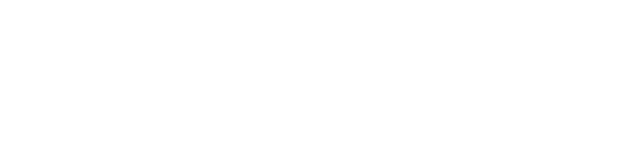
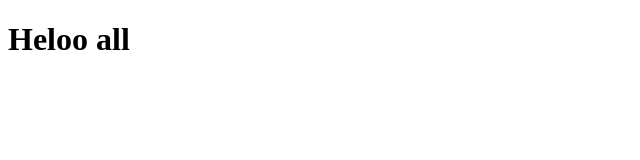
Before and after one commit to SeemaRathore/git-one, a plain HTML site: page index.html in a window 1280 px wide. Shown: the whole page, without its empty margins (0-640 px from the left). Drawn offline with Linux system fonts and the light colour scheme.

Commit message:
added h1

```diff
--- a/index.html
+++ b/index.html
@@ -6,5 +6,6 @@
     <title>whooo</title>
 </head>
 <body>
+<h1>Heloo all</h1>
 </body>
 </html>
```
